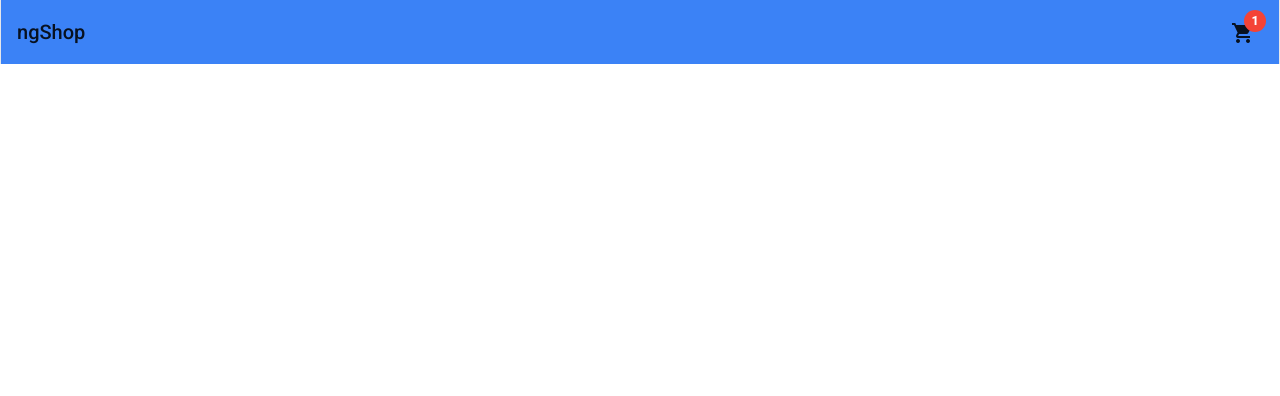
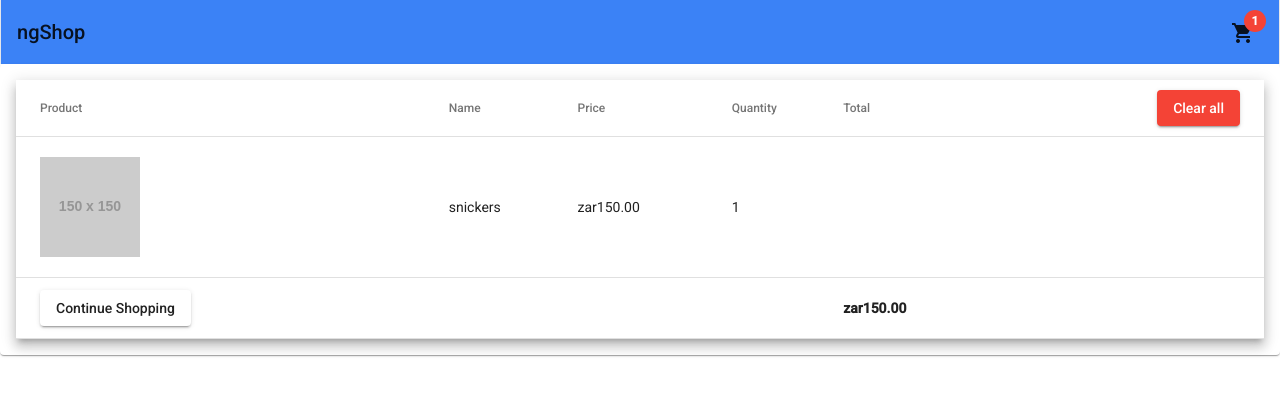
Before and after one commit to KabeloM06/NgShop, an Angular app: page /cart in a window 1280 px wide. Before the commit this address led to /. Shown: the top 396 px of the page. Built offline with nearby package versions, Linux system fonts and the light colour scheme.

Commit message:
basic cart layout set with some functionality. Not yet finished

```diff
--- a/src/app/app.module.ts
+++ b/src/app/app.module.ts
@@ -22,6 +22,7 @@ import { HomeComponent } from './pages/home/home.component';
 import { ProductsHeaderComponent } from './components/products-header/products-header.component';
 import { FiltersComponent } from './components/filters/filters.component';
 import { ProductBoxComponent } from './components/product-box/product-box.component';
+import { CartComponent } from './pages/cart/cart.component';
 
 
 @NgModule({
@@ -31,7 +32,8 @@ import { ProductBoxComponent } from './components/product-box/product-box.compon
     HomeComponent,
     ProductsHeaderComponent,
     FiltersComponent,
-    ProductBoxComponent
+    ProductBoxComponent,
+    CartComponent
   ],
   imports: [
     BrowserModule,
--- /dev/null
+++ b/src/app/pages/cart/cart.component.html
@@ -0,0 +1,74 @@
+<mat-card class="max-w-7xl mx-auto" *ngIf="cart.items.length">
+    <table mat-table [dataSource]="dataSource" class="mat-elevation-z8 w-full">
+        <ng-container matColumnDef="product">
+            <th mat-header-cell *matHeaderCellDef>Product</th>
+            <td mat-cell *matCellDef="let element">
+                <img class="w-[100px] my-5" src="{{element.product}}" alt="">
+            </td>
+            <td mat-footer-cell *matFooterCellDef>
+                <button mat-raised-button routerLink="/home">Continue Shopping</button>
+            </td>
+        </ng-container>
+        <ng-container matColumnDef="name">
+            <th mat-header-cell *matHeaderCellDef>Name</th>
+            <td mat-cell *matCellDef="let element">
+                <span class="trancate max-w-xs">{{element.name}}</span>
+            </td>
+            <td mat-footer-cell *matFooterCellDef>
+
+            </td>
+        </ng-container>
+        <ng-container matColumnDef="price">
+            <th mat-header-cell *matHeaderCellDef>Price</th>
+            <td mat-cell *matCellDef="let element">
+                <span class="trancate max-w-xs">{{element.price | currency:'zar'}}</span>
+            </td>
+            <td mat-footer-cell *matFooterCellDef>
+
+            </td>
+        </ng-container>
+        <ng-container matColumnDef="quantity">
+            <th mat-header-cell *matHeaderCellDef>Quantity</th>
+            <td mat-cell *matCellDef="let element">
+                <span>{{element.quantity}}</span>
+            </td>
+            <td mat-footer-cell *matFooterCellDef>
+
+            </td>
+        </ng-container>
+        <ng-container matColumnDef="total">
+            <th mat-header-cell *matHeaderCellDef>Total</th>
+            <td mat-cell *matCellDef="let element">
+                <span>{{element.total | currency:'zar'}}</span>
+            </td>
+            <td mat-footer-cell *matFooterCellDef>
+               <span class="font-bold py-5 block">
+                {{getTotal(cart.items) | currency:'zar'}}
+               </span>
+            </td>
+        </ng-container>
+        <ng-container matColumnDef="action">
+
+            <th mat-header-cell *matHeaderCellDef="let element">
+                <button mat-raised-button color="warn" class="float-right">Clear all</button>
+            </th>
+            <td mat-cell *matCellDef="let element">
+                <span>{{element.total | currency:'zar'}}</span>
+            </td>
+            <td mat-footer-cell *matFooterCellDef>
+               <!-- <span class="font-bold py-5 block">
+                {{getTotal(cart.items) | currency:'zar'}}
+               </span> -->
+            </td>
+        </ng-container>
+        <tr mat-header-row *matHeaderRowDef="displayedColumns"></tr>
+        <tr mat-row *matRowDef="let row; columns: displayedColumns"></tr>
+        <tr mat-footer-row *matFooterRowDef="displayedColumns"></tr>
+    </table>
+</mat-card>
+<mat-card class="max-w-7xl mx-auto" *ngIf="!cart.items.length">
+    <p>
+        Your cart is empty.
+        <button mat-raised-button routerLink="/home">Start Shopping</button>
+    </p>
+</mat-card>
--- /dev/null
+++ b/src/app/pages/cart/cart.component.ts
@@ -0,0 +1,39 @@
+import { Component, OnInit } from '@angular/core';
+import { Cart, CartItem } from 'src/app/models/cart.model';
+
+@Component({
+  selector: 'app-cart',
+  templateUrl: './cart.component.html',
+  styleUrls: ['./cart.component.css']
+})
+export class CartComponent implements OnInit {
+  cart: Cart = {items: [{
+    product: 'https://via.placeholder.com/150',
+    name: 'snickers',
+    price: 150,
+    quantity: 1,
+    id: 1
+  }]};
+
+  dataSource: Array<CartItem> = [];
+
+  displayedColumns: Array<string> = [
+    'product',
+    'name',
+    'price',
+    'quantity',
+    'total',
+    'action'
+  ]
+
+  constructor() { }
+
+  ngOnInit(): void {
+    this.dataSource = this.cart.items;
+  }
+
+  getTotal(items: Array<CartItem>): number{
+    return items.map((item)=> item.price * item.quantity).reduce((prev, current) => prev + current, 0);
+  }
+
+}
```
Also changed, not shown: src/app/app-routing.module.ts (+7 -1 lines), src/app/models/cart.model.ts (added, +11 -0 lines), src/app/pages/cart/cart.component.css (added), 1 other file (tests, documents, lock files or other folders).
